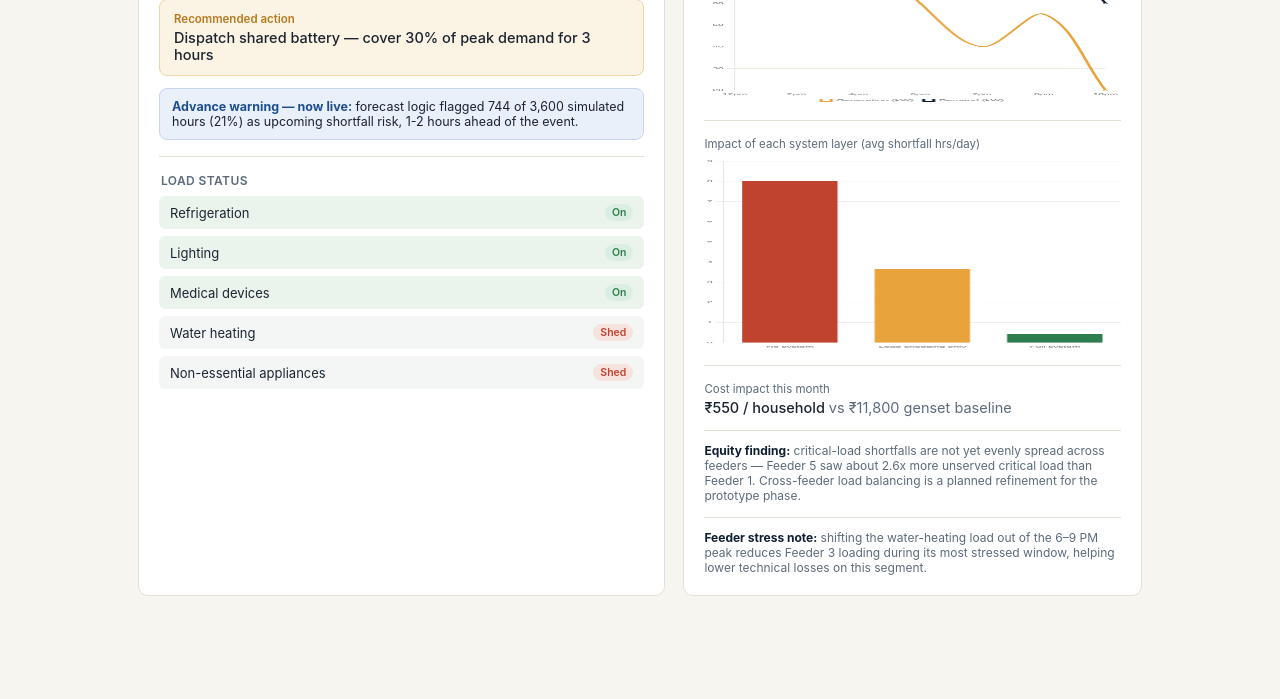
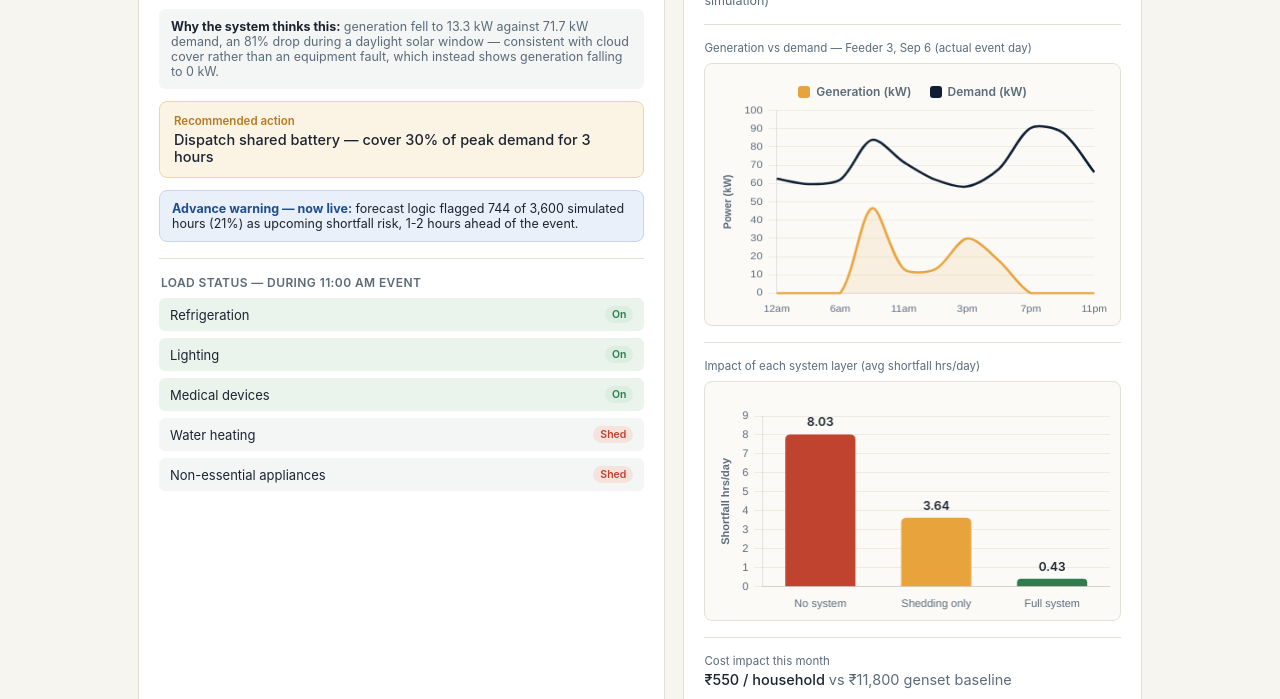
Before and after one commit to SaloniKadam07/Feeder-Flexibility-Engine, a plain HTML site: page track-b-dashboard/dashboard/dashboard.html in a window 1280 px wide. Shown: the part 407-1106 px from the top of the page. Before the commit the page ends 1053 px from the top, so only its background shows below. Drawn offline with nearby package versions, Linux system fonts and the light colour scheme.

Commit message:
Update dashboard

```diff
--- a/track-b-dashboard/dashboard/dashboard.html
+++ b/track-b-dashboard/dashboard/dashboard.html
@@ -18,6 +18,14 @@
   .topbar .sub{font-size:12px;color:#B9C4D0;}
   .wrap{max-width:1040px;margin:0 auto;padding:22px 18px 50px;}
   .section-title{font-size:12px;font-weight:600;color:var(--text-muted);text-transform:uppercase;letter-spacing:0.4px;margin:0 0 10px 2px;}
+  .stat-strip{display:grid;grid-template-columns:repeat(3,1fr);gap:12px;margin-bottom:22px;}
+  .stat-card{background:var(--navy);border-radius:10px;padding:16px 10px;text-align:center;}
+  .stat-num{font-size:26px;font-weight:700;color:var(--amber);}
+  .stat-lbl{font-size:11px;color:#C3CDD8;margin-top:3px;}
+  @media (max-width:500px){.stat-num{font-size:20px;}.stat-strip{gap:8px;}}
+  .legend-row{display:flex;gap:18px;justify-content:center;margin-top:8px;flex-wrap:wrap;}
+  .legend-item{display:flex;align-items:center;gap:6px;font-size:12px;color:var(--text-muted);font-weight:600;}
+  .legend-dot{width:12px;height:12px;border-radius:3px;flex:none;}
   .feeder-row{display:grid;grid-template-columns:repeat(6,1fr);gap:10px;margin-bottom:22px;}
   @media (max-width:760px){.feeder-row{grid-template-columns:repeat(3,1fr);}}
   .feeder-tile{border-radius:8px;padding:10px 8px;text-align:center;border:1px solid var(--line);cursor:default;}
@@ -52,7 +60,8 @@
   .metric-hero .unit{font-size:13px;color:var(--text-muted);}
   .metric-sub{font-size:12.5px;color:var(--text-muted);margin-top:6px;}
   .metric-sub b{color:var(--green);font-weight:600;}
-  canvas{width:100% !important;height:190px !important;margin-top:8px;}
+  .chart-box{background:#FBFAF7;border:1px solid var(--line);border-radius:8px;padding:12px 10px 6px;margin-top:8px;}
+  canvas{width:100% !important;height:220px !important;}
   .loads{display:flex;flex-direction:column;gap:7px;margin-top:8px;}
   .load-row{display:flex;justify-content:space-between;align-items:center;padding:8px 11px;border-radius:6px;background:#F4F6F5;font-size:13px;}
   .load-row.critical{background:#EAF4EC;}
@@ -71,6 +80,12 @@
 </div>
 
 <div class="wrap">
+
+  <div class="stat-strip">
+    <div class="stat-card"><div class="stat-num">88.3%</div><div class="stat-lbl">Shortfall reduction</div></div>
+    <div class="stat-card"><div class="stat-num">95%</div><div class="stat-lbl">Cheaper than diesel</div></div>
+    <div class="stat-card"><div class="stat-num">100%</div><div class="stat-lbl">Detection accuracy</div></div>
+  </div>
 
   <div class="section-title">Feeder overview — 30-day average shortfall hrs/day</div>
   <div class="feeder-row" style="grid-template-columns:repeat(5,1fr);">
@@ -112,7 +127,7 @@
 
       <div class="divider"></div>
 
-      <div class="section-title" style="margin-bottom:8px;">Load status</div>
+      <div class="section-title" style="margin-bottom:8px;">Load status — during 11:00 AM event</div>
       <div class="loads">
         <div class="load-row critical"><span>Refrigeration</span><span class="tag on">On</span></div>
         <div class="load-row critical"><span>Lighting</span><span class="tag on">On</span></div>
@@ -131,12 +146,23 @@
       <div class="metric-sub">vs 3.64 hrs baseline — <b>88.3% reduction</b></div>
       <div class="metric-sub">Detection accuracy: <b>100%</b> (26 real events, 0 false alarms, 30-day simulation)</div>
 
-      <canvas id="genChart"></canvas>
+      <div class="divider"></div>
+
+      <div class="field-label">Generation vs demand — Feeder 3, Sep 6 (actual event day)</div>
+      <div class="chart-box">
+        <div class="legend-row">
+          <div class="legend-item"><span class="legend-dot" style="background:#E8A33D;"></span>Generation (kW)</div>
+          <div class="legend-item"><span class="legend-dot" style="background:#0F1E33;"></span>Demand (kW)</div>
+        </div>
+        <canvas id="genChart"></canvas>
+      </div>
 
       <div class="divider"></div>
 
       <div class="field-label">Impact of each system layer (avg shortfall hrs/day)</div>
-      <canvas id="scenChart" style="height:150px !important;"></canvas>
+      <div class="chart-box">
+        <canvas id="scenChart" style="height:190px !important;"></canvas>
+      </div>
 
       <div class="divider"></div>
 
@@ -153,26 +179,62 @@
     </div>
 
   </div>
+
+  <div class="card" style="margin-top:18px;">
+    <div class="section-title" style="margin-bottom:10px;">Quick glossary</div>
+    <div style="display:grid;grid-template-columns:1fr 1fr;gap:10px;font-size:12.5px;color:var(--text-muted);">
+      <div><b style="color:var(--text);">Critical load</b> — refrigeration, lighting, medical devices; kept on first</div>
+      <div><b style="color:var(--text);">Shortfall hour</b> — an hour where demand exceeds available supply</div>
+      <div><b style="color:var(--text);">Feeder</b> — one local distribution line serving ~50 households</div>
+      <div><b style="color:var(--text);">Dispatch</b> — the decision to discharge the shared battery</div>
+    </div>
+  </div>
 </div>
 
 <script src="https://cdnjs.cloudflare.com/ajax/libs/Chart.js/4.4.0/chart.umd.min.js"></script>
 <script>
+  // value-label plugin for bar chart (draws the number above each bar)
+  const valueLabel = {
+    id: 'valueLabel',
+    afterDatasetsDraw(chart) {
+      const {ctx} = chart;
+      chart.data.datasets.forEach((ds, i) => {
+        chart.getDatasetMeta(i).data.forEach((bar, idx) => {
+          ctx.save();
+          ctx.font = '600 12px -apple-system, sans-serif';
+          ctx.fillStyle = '#1B2430';
+          ctx.textAlign = 'center';
+          ctx.fillText(ds.data[idx], bar.x, bar.y - 8);
+          ctx.restore();
+        });
+      });
+    }
+  };
+
   const ctx = document.getElementById('genChart').getContext('2d');
   new Chart(ctx, {
     type: 'line',
     data: {
-      labels: ['12pm','2pm','4pm','6pm','7pm','8pm','10pm'],
+      labels: ['12am','3am','6am','9am','11am','1pm','3pm','5pm','7pm','9pm','11pm'],
       datasets: [
-        {label:'Generation (kW)', data:[95,100,88,60,40,55,20], borderColor:'#E8A33D', backgroundColor:'transparent', tension:0.35, pointRadius:2},
-        {label:'Demand (kW)', data:[70,75,80,95,100,90,60], borderColor:'#0F1E33', backgroundColor:'transparent', tension:0.35, pointRadius:2}
+        {label:'Generation (kW)', data:[0,0,0,46.4,13.31,13.19,29.95,17.75,0,0,0], borderColor:'#E8A33D', backgroundColor:'rgba(232,163,61,0.12)', fill:true, tension:0.3, pointRadius:0, borderWidth:2.5},
+        {label:'Demand (kW)', data:[62.68,59.67,62.10,83.90,71.74,62.04,58.38,67.99,90.38,87.91,66.17], borderColor:'#0F1E33', backgroundColor:'transparent', tension:0.3, pointRadius:0, borderWidth:2.5}
       ]
     },
     options: {
       responsive:true, maintainAspectRatio:false,
-      plugins:{legend:{position:'bottom', labels:{boxWidth:10, font:{size:10.5}}}},
+      layout:{padding:{top:10, bottom:2, left:2, right:8}},
+      plugins:{ legend:{display:false} },
       scales:{
-        y:{ticks:{font:{size:10}}, grid:{color:'#EEEBE3'}},
-        x:{ticks:{font:{size:10}}, grid:{display:false}}
+        y:{
+          ticks:{font:{size:11}, padding:6, color:'#5C6B7A'},
+          grid:{color:'#EEEBE3'},
+          title:{display:true, text:'Power (kW)', font:{size:11, weight:'600'}, color:'#5C6B7A'}
+        },
+        x:{
+          ticks:{font:{size:10.5}, maxRotation:0, autoSkip:true, maxTicksLimit:6, color:'#5C6B7A'},
+          grid:{display:false}
+        }
       }
     }
   });
@@ -181,21 +243,33 @@
   new Chart(ctx2, {
     type: 'bar',
     data: {
-      labels: ['No system', 'Load-shedding only', 'Full system'],
+      labels: ['No system', 'Shedding only', 'Full system'],
       datasets: [{
         label: 'Avg shortfall hrs/day',
         data: [8.03, 3.64, 0.43],
-        backgroundColor: ['#C0432F', '#E8A33D', '#2E7D4F']
+        backgroundColor: ['#C0432F', '#E8A33D', '#2E7D4F'],
+        borderRadius: 5,
+        maxBarThickness: 70
       }]
     },
     options: {
       responsive:true, maintainAspectRatio:false,
+      layout:{padding:{top:22}},
       plugins:{legend:{display:false}},
       scales:{
-        y:{ticks:{font:{size:10}}, grid:{color:'#EEEBE3'}, beginAtZero:true},
-        x:{ticks:{font:{size:10}}, grid:{display:false}}
+        y:{
+          ticks:{font:{size:11}, padding:6, color:'#5C6B7A'},
+          grid:{color:'#EEEBE3'},
+          beginAtZero:true, max:9,
+          title:{display:true, text:'Shortfall hrs/day', font:{size:11, weight:'600'}, color:'#5C6B7A'}
+        },
+        x:{
+          ticks:{font:{size:11}, color:'#5C6B7A'},
+          grid:{display:false}
+        }
       }
-    }
+    },
+    plugins: [valueLabel]
   });
 </script>
 
```
